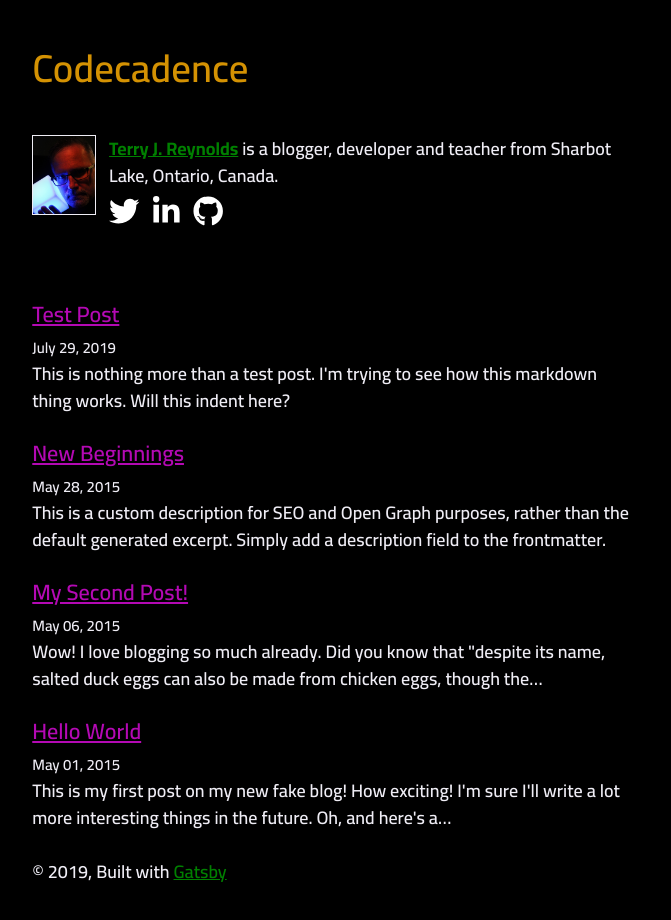
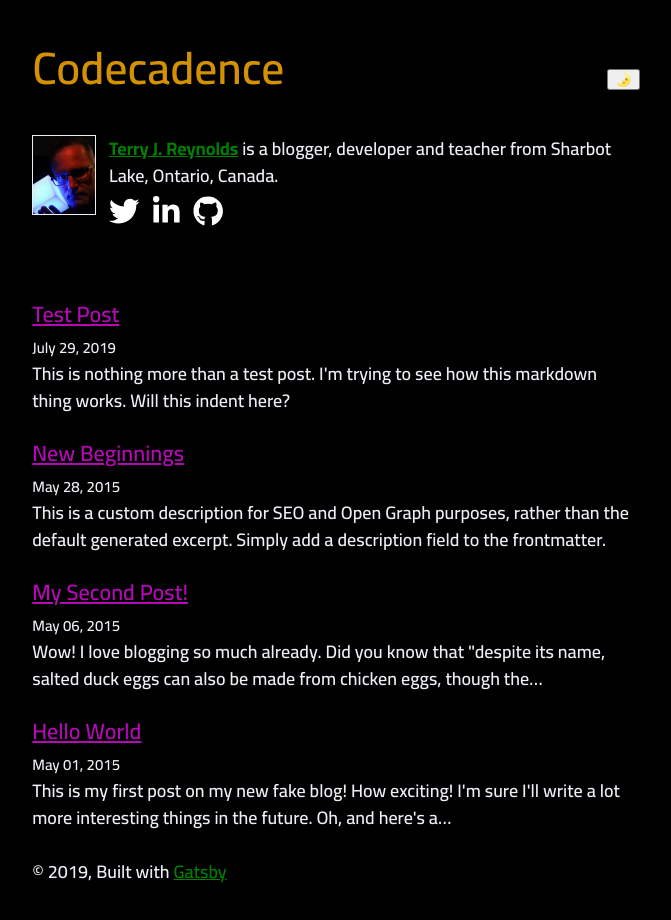
Before and after one commit to terryjreynolds/blog, a Gatsby site: page / in a window 1280 px wide. Shown: the whole page, without its empty margins (304-975 px from the left). Built offline with nearby package versions, Linux system fonts and the light colour scheme; Gatsby itself is replaced by a stand-in of ours; some packages are replaced by stand-ins of ours.

Commit message:
used hooks to add a sun moon toggle button to index

```diff
--- a/package.json
+++ b/package.json
@@ -39,8 +39,7 @@
     "typeface-merriweather": "0.0.72",
     "typeface-montserrat": "0.0.75",
     "typography": "^0.16.19",
-    "typography-theme-wordpress-2016": "^0.16.19",
-    "use-dark-mode": "^2.3.1"
+    "typography-theme-wordpress-2016": "^0.16.19"
   },
   "devDependencies": {
     "prettier": "^1.18.2"
--- a/src/components/layout.js
+++ b/src/components/layout.js
@@ -2,10 +2,11 @@ import React from "react"
 import { Link } from "gatsby"
 
 import { rhythm, scale } from "../utils/typography"
-
+import Toggle from "../components/toggle"
 class Layout extends React.Component {
   render() {
     const { location, title, children } = this.props
+
     const rootPath = `${__PATH_PREFIX__}/`
     let header
 
@@ -13,7 +14,7 @@ class Layout extends React.Component {
       header = (
         <h1
           style={{
-            ...scale(1.5),
+            ...scale(1.8),
             marginBottom: rhythm(1.5),
             marginTop: 0,
           }}
@@ -28,6 +29,13 @@ class Layout extends React.Component {
           >
             {title}
           </Link>
+          <span
+            style={{
+              float: "right",
+            }}
+          >
+            <Toggle />
+          </span>
         </h1>
       )
     } else {
--- /dev/null
+++ b/src/components/toggle.js
@@ -0,0 +1,12 @@
+import React from "react"
+import { useState } from "react"
+
+export default function Toggle() {
+  const [buttonText, setButtonText] = useState("🌛")
+  const [viewMode, setViewMode] = useState("dark")
+  return (
+    <button onClick={() => setButtonText(buttonText == "🌞" ? "🌛" : "🌞")}>
+      {buttonText}
+    </button>
+  )
+}
--- a/src/pages/index.js
+++ b/src/pages/index.js
@@ -5,7 +5,7 @@ import Bio from "../components/bio"
 import Layout from "../components/layout"
 import SEO from "../components/seo"
 import { rhythm } from "../utils/typography"
-
+import Toggle from "../components/toggle"
 class BlogIndex extends React.Component {
   render() {
     const { data } = this.props
--- a/src/templates/blog-post.js
+++ b/src/templates/blog-post.js
@@ -6,7 +6,7 @@ import Layout from "../components/layout"
 import SEO from "../components/seo"
 import { rhythm, scale } from "../utils/typography"
 import { formatReadingTime } from "../utils/helpers"
-
+//this component is how the post looks after clicking on a post link on the main page
 class BlogPostTemplate extends React.Component {
   render() {
     const post = this.props.data.markdownRemark
```
Also changed, not shown: 1 other file.
